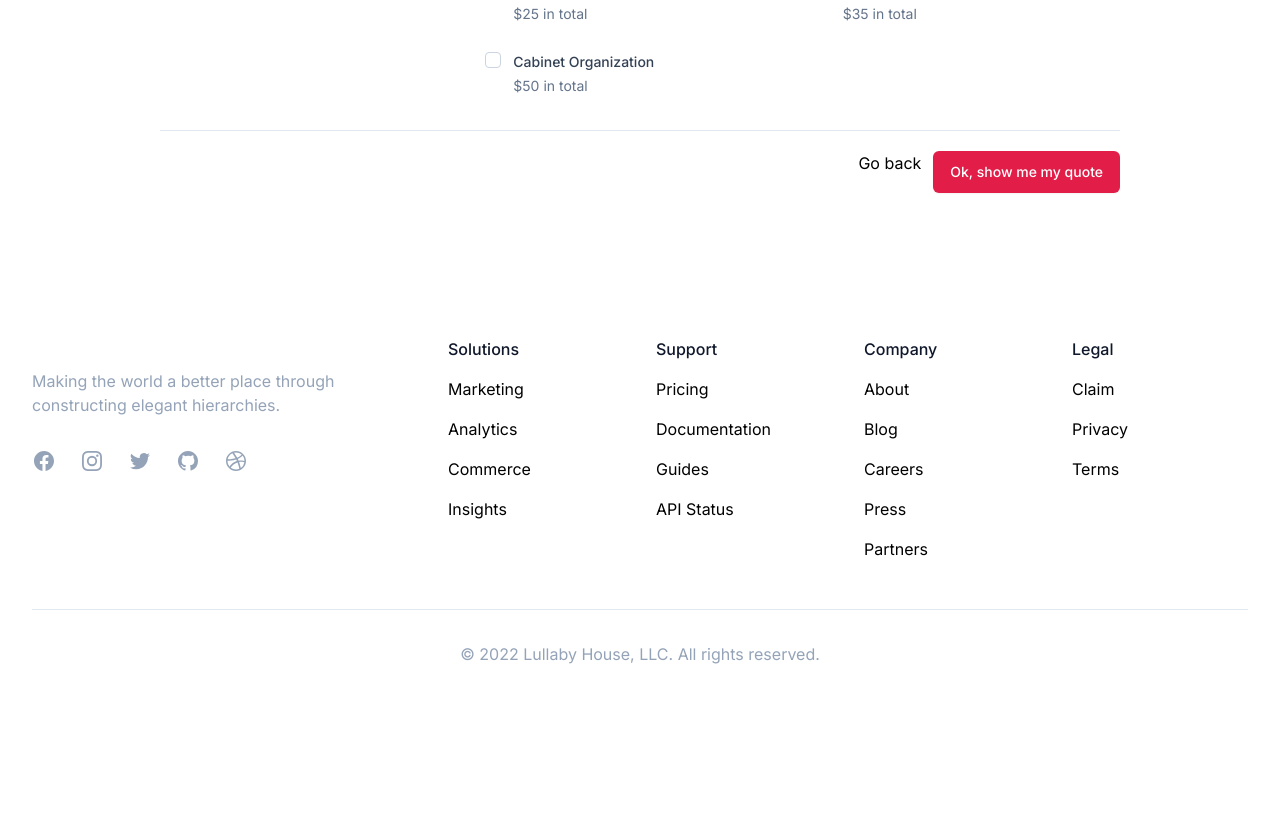
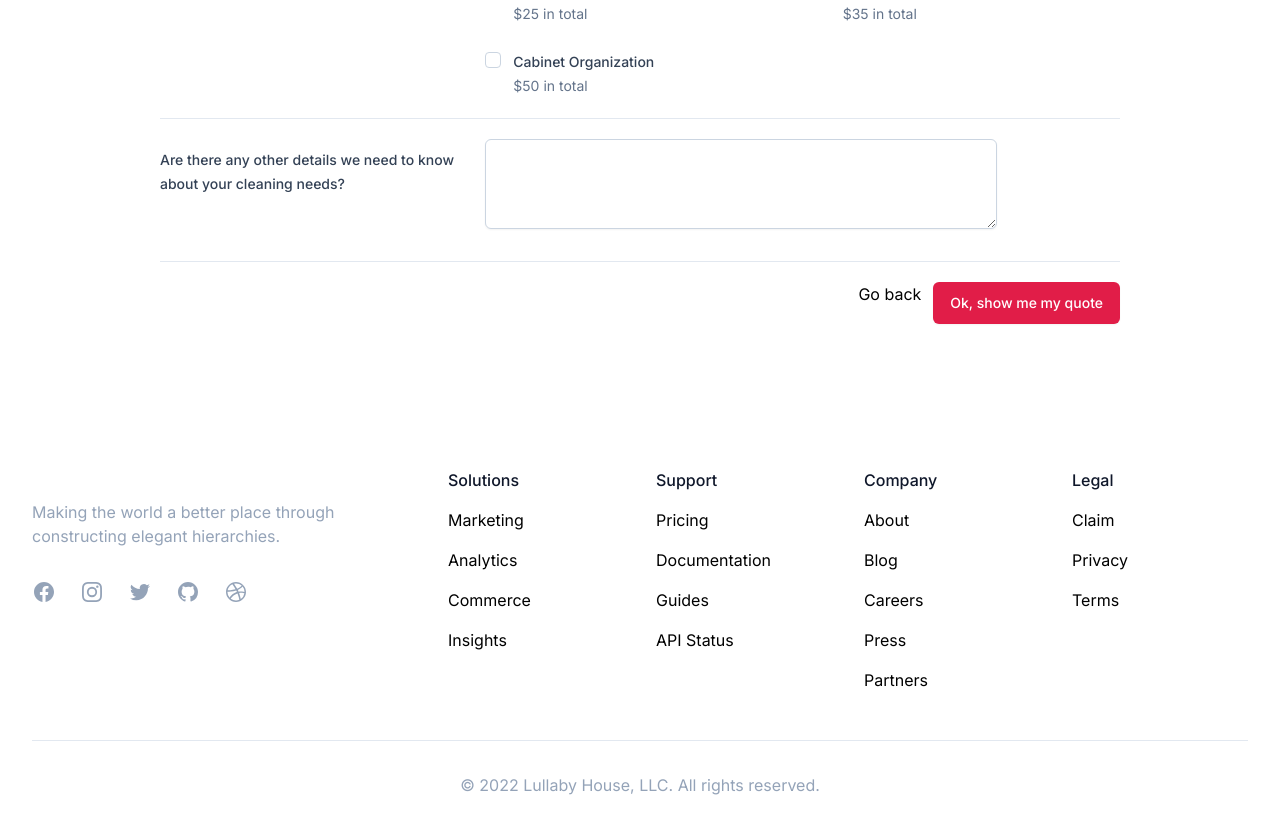
Before and after one commit to waldothedeveloper/lullabyhouse, a Next.js app: page /schedule/getCustomerDateAndTime in a window 1280 px wide. Shown: the part 1382-2215 px from the top of the page. Before the commit the page ends 2112 px from the top, so only its background shows below. Built offline with nearby package versions, Linux system fonts and the light colour scheme; no server answers.

Commit message:
Notes added to Step 3 of the quote form

```diff
--- a/src/components/pricing/CheckoutBreakdown.js
+++ b/src/components/pricing/CheckoutBreakdown.js
@@ -121,6 +121,17 @@ export const CheckoutBreakdown = ({ address, date, products, serviceType }) => {
               </dd>
             </div>
           ))}
+          {/* NOTES */}
+          {date?.notes && (
+            <div className="space-y-1 py-2 sm:grid sm:grid-cols-3 sm:gap-4 md:space-y-0">
+              <dt className="flex flex-col text-sm font-medium text-slate-300">
+                Notes
+              </dt>
+              <dd className="text-sm text-slate-50 sm:col-span-2">
+                {date?.notes}
+              </dd>
+            </div>
+          )}
         </dl>
       </div>
     </div>
--- /dev/null
+++ b/src/components/schedule/step3/Notes.js
@@ -0,0 +1,30 @@
+import PropTypes from 'prop-types'
+
+export const Notes = ({ handleNotes, notes }) => {
+  return (
+    <div className="sm:grid sm:grid-cols-3 sm:items-start sm:gap-4 sm:border-t sm:border-slate-200 sm:pt-5">
+      <label
+        htmlFor="about"
+        className="block text-sm font-medium text-slate-700 sm:mt-px sm:pt-2"
+      >
+        Are there any other details we need to know about your cleaning needs?
+      </label>
+      <div className="mt-1 sm:col-span-2 sm:mt-0">
+        <textarea
+          value={notes}
+          onChange={handleNotes}
+          id="cleaning_details"
+          name="cleaning_details"
+          maxLength={500}
+          rows={3}
+          className="block w-full max-w-lg rounded-md border-slate-300 shadow-sm focus:border-rose-500 focus:ring-rose-500 sm:text-sm"
+        />
+      </div>
+    </div>
+  )
+}
+
+Notes.propTypes = {
+  notes: PropTypes.string,
+  handleNotes: PropTypes.func,
+}
--- a/src/components/schedule/step3/Step3Wrapper.js
+++ b/src/components/schedule/step3/Step3Wrapper.js
@@ -4,6 +4,7 @@ import { Frequency } from '@/components/schedule/step3/Frequency'
 import { HavePets } from '@/components/schedule/step3/HavePets'
 import { HowManyPets } from '@/components/schedule/step3/HowManyPets'
 import Link from 'next/link'
+import { Notes } from '@/components/schedule/step3/Notes'
 import { Toaster } from 'react-hot-toast'
 import { Transition } from '@headlessui/react'
 import { useForm } from '@/hooks/useForm'
@@ -33,6 +34,8 @@ export const Step3Wrapper = () => {
     petQuantity,
     handlePetQuantity,
     selectedPetQuantity,
+    handleNotes,
+    notes,
   } = useForm()
 
   //
@@ -99,6 +102,7 @@ export const Step3Wrapper = () => {
             extras={extrasSelected}
             handleExtraSelect={handleExtraSelect}
           />
+          <Notes handleNotes={handleNotes} notes={notes} />
         </div>
 
         <div className="pt-5">
--- a/src/hooks/useForm.js
+++ b/src/hooks/useForm.js
@@ -5,6 +5,7 @@ import toast from 'react-hot-toast'
 import { useExtras } from '@/hooks/useExtras'
 import { useFrequency } from '@/hooks/useFrequency'
 import { useHandleCalendar } from '@/hooks/useHandleCalendar'
+import { useNotes } from '@/hooks/useNotes'
 import { usePets } from '@/hooks/usePets'
 import { useRouter } from 'next/router'
 import { useSchedule } from '@/context/provideScheduleContext'
@@ -39,6 +40,8 @@ export const useForm = () => {
     firstDayCurrentMonth,
   } = useHandleCalendar()
 
+  const { handleNotes, notes } = useNotes()
+
   // show notification errors
   useEffect(() => {
     if (errors && Object.keys(errors).length > 0) {
@@ -58,7 +61,8 @@ export const useForm = () => {
       timeAndDateOfBooking ||
       selectedService ||
       extrasSelected ||
-      petQuantity
+      petQuantity ||
+      notes
     ) {
       dispatch({
         type: 3,
@@ -67,6 +71,7 @@ export const useForm = () => {
           timeAndDateOfBooking,
           extrasSelected,
           petQuantity,
+          notes,
         },
       })
     }
@@ -76,6 +81,7 @@ export const useForm = () => {
     selectedService,
     timeAndDateOfBooking,
     petQuantity,
+    notes,
   ])
 
   useEffect(() => {
@@ -89,7 +95,7 @@ export const useForm = () => {
     if (event) event.preventDefault()
     setIsSubmitting(true)
     setErrors(validate(selectedService, timeAndDateOfBooking))
-    // this will allow to submit the form if there's not errors, and mandatory options have been selected
+    // this will allow to submit the form if there's not errors, and after all mandatory options have been selected
     if (
       errors &&
       Object.keys(errors).length === 0 &&
@@ -122,5 +128,7 @@ export const useForm = () => {
     petQuantity,
     handlePetQuantity,
     selectedPetQuantity,
+    handleNotes,
+    notes,
   }
 }
--- /dev/null
+++ b/src/hooks/useNotes.js
@@ -0,0 +1,12 @@
+import { useState } from 'react'
+
+export const useNotes = () => {
+  const [notes, setNotes] = useState('')
+
+  const handleNotes = (event) => {
+    const { value } = event.target
+    setNotes(value)
+  }
+
+  return { handleNotes, notes }
+}
--- a/src/hooks/useStepper.js
+++ b/src/hooks/useStepper.js
@@ -53,6 +53,7 @@ const reducer = (state, action) => {
                   : 25
                 : 0,
           },
+          notes: data?.notes?.length > 0 ? data?.notes : ``,
         },
       }
     }
@@ -67,6 +68,6 @@ const reducer = (state, action) => {
 
 export const useStepper = () => {
   const [context, dispatch] = useReducer(reducer, null, createSchedule)
-  // console.log('context: ', context)
+  console.log('context: ', context)
   return { context, dispatch }
 }
```
